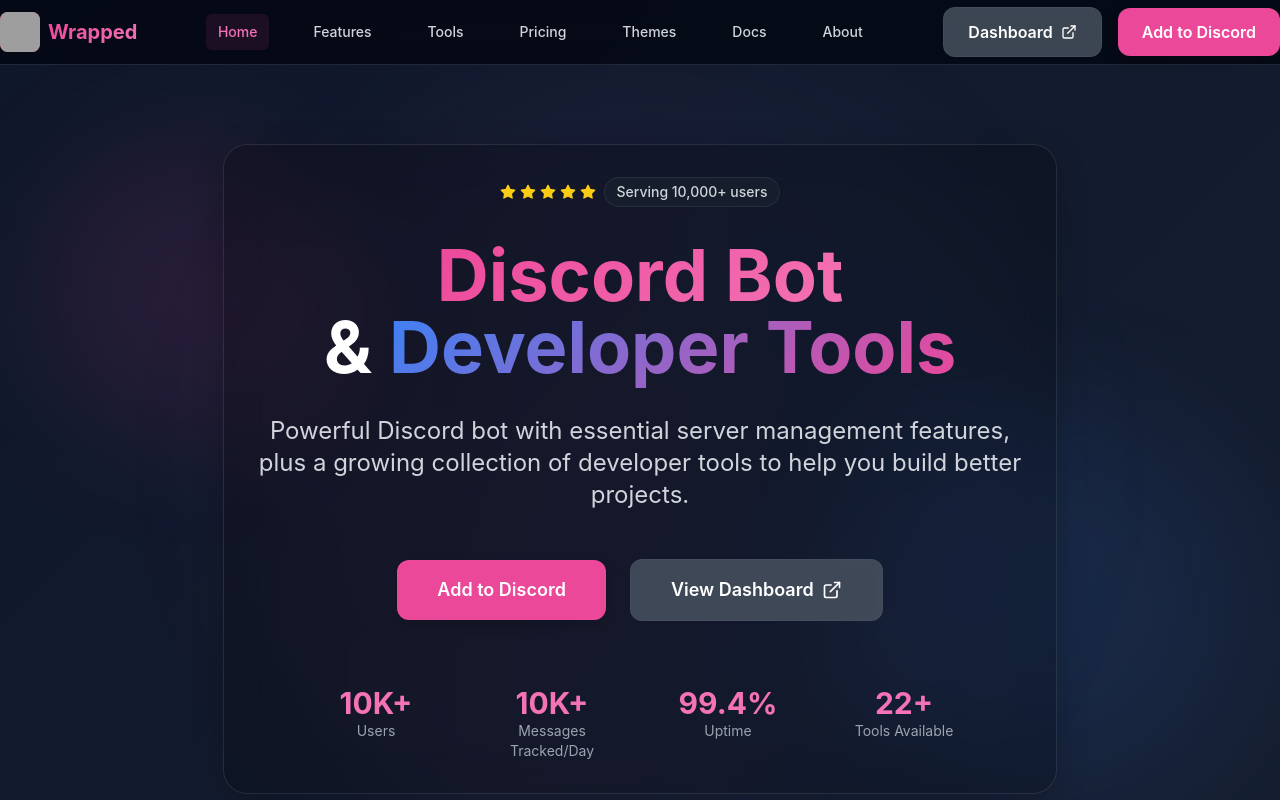
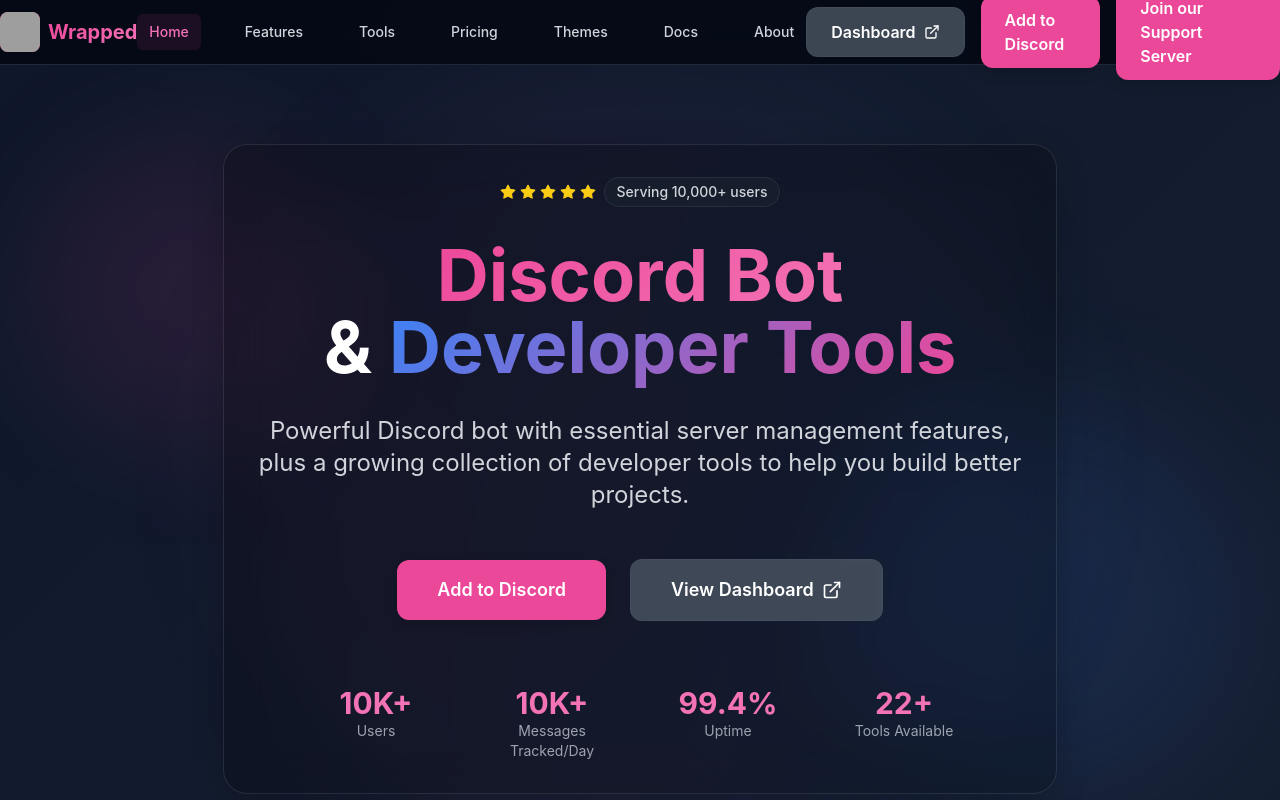
Before and after one commit to WxTaco/main-website, a React (Vite) app: page / in a window 1280 px wide. Shown: the top 800 px of the page. Built offline with nearby package versions, Linux system fonts and the light colour scheme; grey boxes are pictures that could not be loaded.

Commit message:
Update Navbar.tsx

```diff
--- a/src/components/Navbar.tsx
+++ b/src/components/Navbar.tsx
@@ -77,6 +77,14 @@
             >
               Add to Discord
             </a>
+            <a
+              href="https://discord.gg/XTPADtMKJS"
+              target="_blank"
+              rel="noopener noreferrer"
+              className="btn-primary"
+            >
+              Join our Support Server
+            </a>
           </div>
 
           {/* Mobile menu button */}
```
